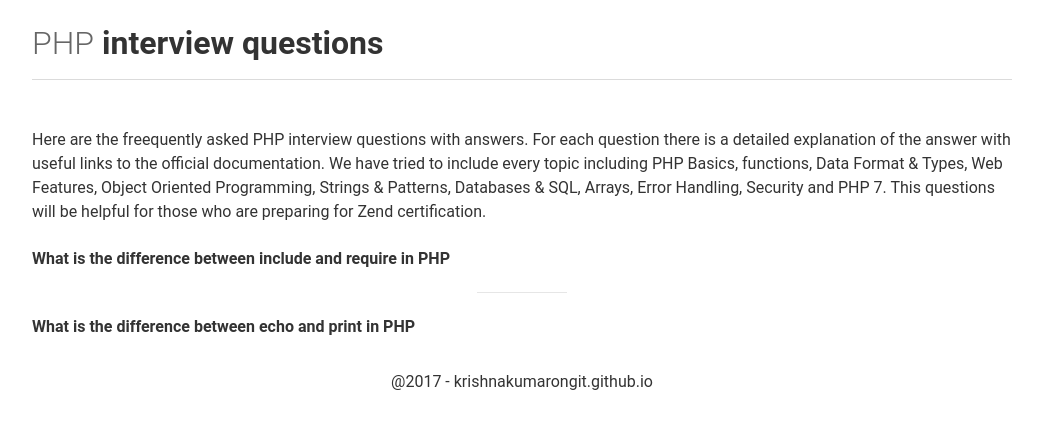
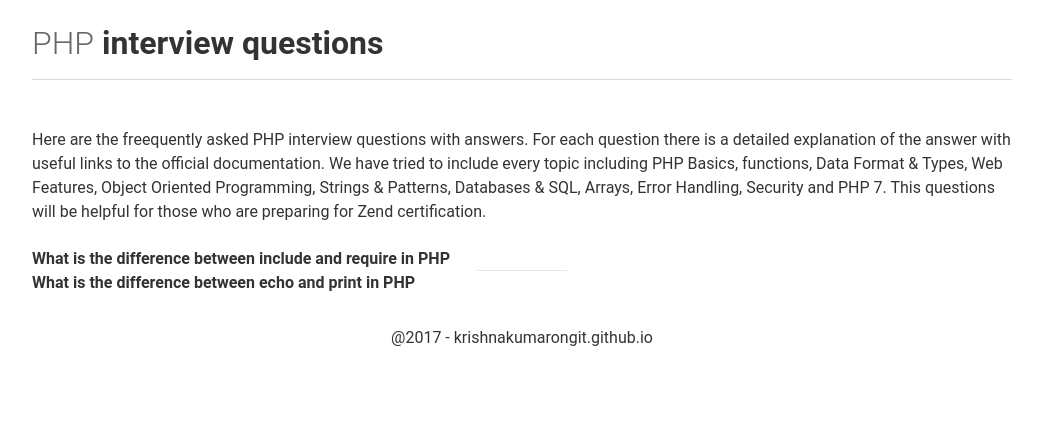
Before and after one commit to krishnakumarongit/krishnakumarongit.github.io, a Jekyll site: the page built from index.html, in a window 1280 px wide. Shown: the top 429 px of the page, without its empty margins (118-1159 px from the left). Built offline with Jekyll 4.4.1, drawn with Linux system fonts in a browser that asks for light colours; the list of posts is cut into pages by our own code.

Commit message:
style change

```diff
--- a/css/main.scss
+++ b/css/main.scss
@@ -4,3 +4,13 @@
 
 //Import
 @import "base", "mixin", "typography", "layout", "syntax.scss", "custom.scss";
+
+
+.post + .post::before {
+    background-color: #e6e6e6 !important;
+    content: "" !important;
+    display: block !important;
+    height: 1px !important;
+    margin: 1px auto !important;
+    width: 5rem !important;
+}
```
